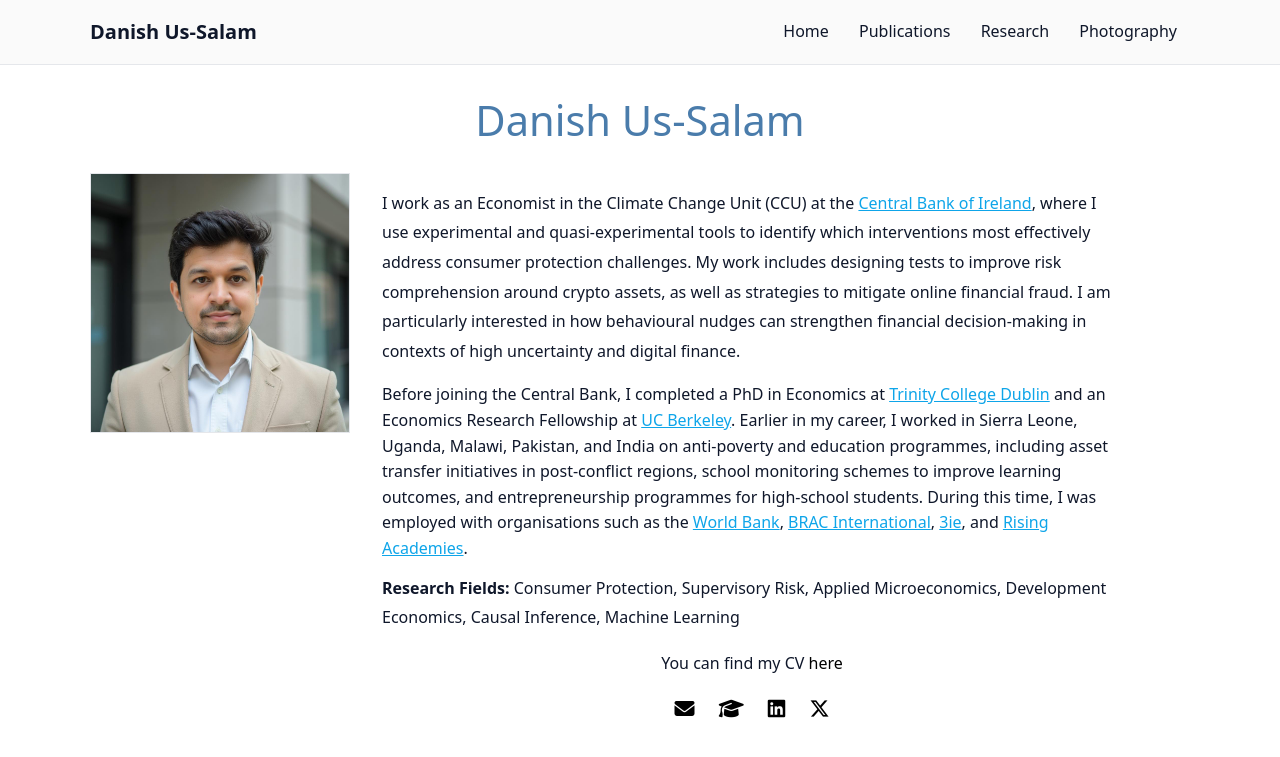
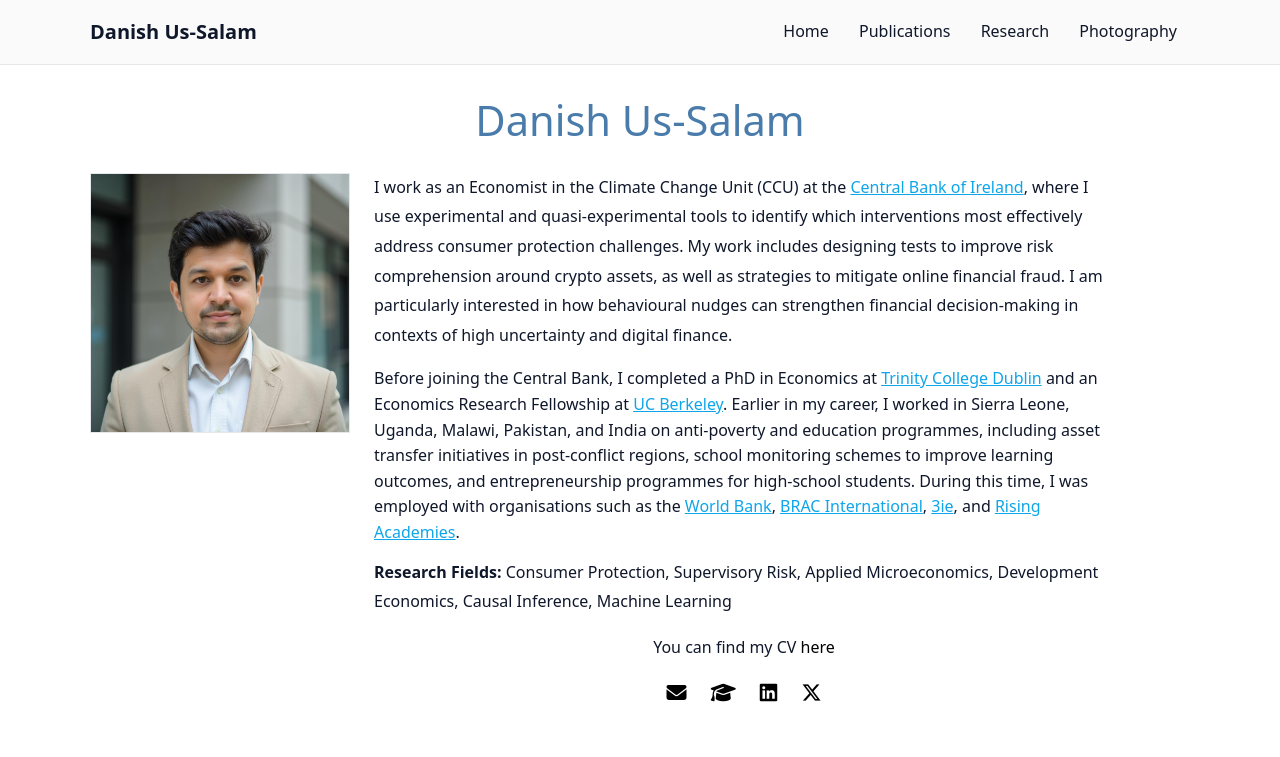
Before and after one commit to danishussalam/danishussalam.github.io, a Jekyll site: the page built from index.md, in a window 1280 px wide. Shown: the top 757 px of the page. Built offline with Jekyll 4.4.1, drawn with Linux system fonts in a browser that asks for light colours.

Commit message:
Update style.css

```diff
--- a/assets/style.css
+++ b/assets/style.css
@@ -365,3 +365,14 @@ details.abstract > summary:hover {
 .bio-link:hover {
   text-decoration: underline;
 }
+
+.about-hero {
+  display: grid;
+  grid-template-columns: 260px 1fr; /* or whatever width you prefer */
+  align-items: start; /* makes both items align at the top */
+  gap: 1.5rem; /* optional spacing between image and text */
+}
+
+.about-hero .bio p:first-of-type {
+  margin-top: 0; /* removes the extra gap above "I work as an Economist..." */
+}
```
